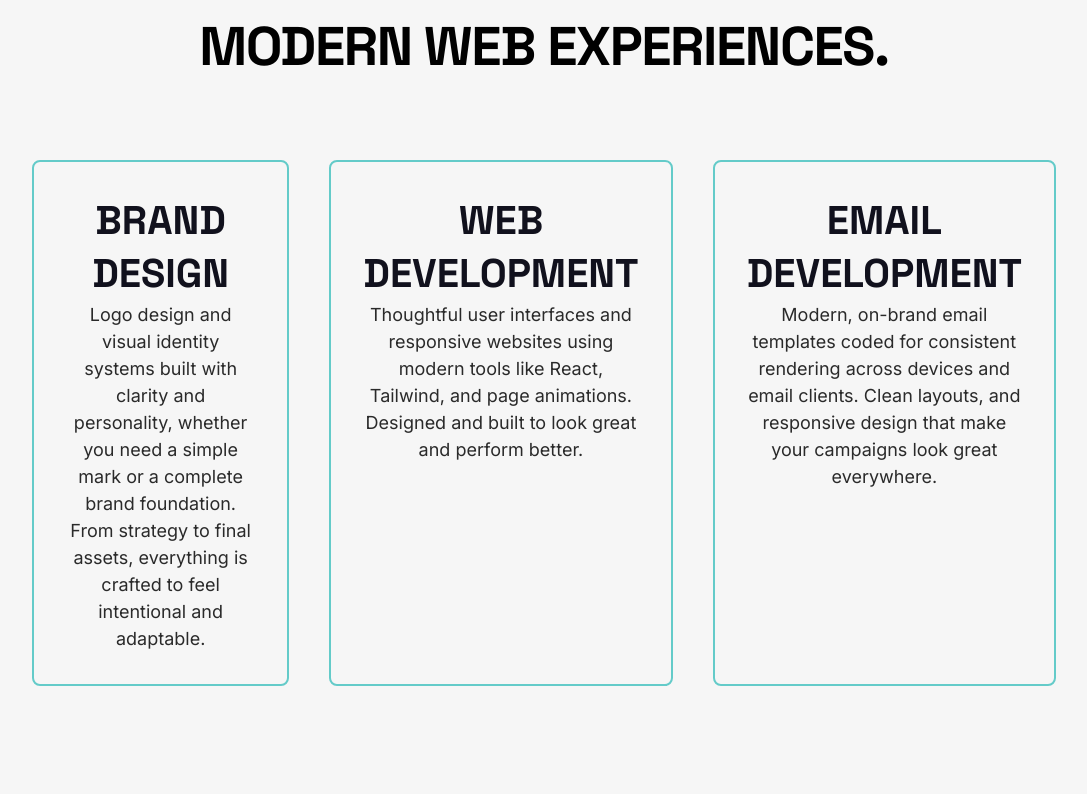
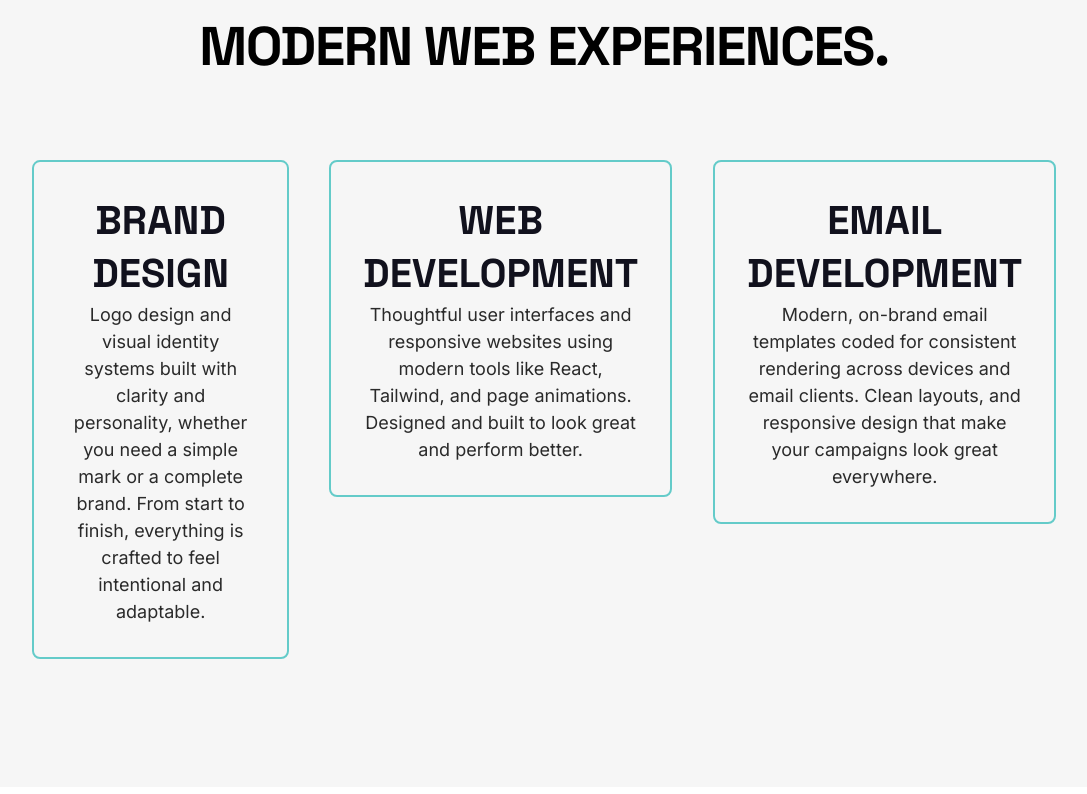
Before and after one commit to tiagocostarebelo/reactjs-tiagocr-portfolio, a React (Vite) app: page / in a window 1280 px wide. Shown: the part 1006-1800 px from the top of the page, without its empty margins (96-1183 px from the left). Built offline with nearby package versions, Linux system fonts and the light colour scheme.

Commit message:
feat(animations): add FadeIn component and apply to homepage sections

```diff
--- /dev/null
+++ b/src/components/animation/FadeIn.jsx
@@ -0,0 +1,81 @@
+import { useEffect, useRef, useState } from "react";
+
+const FadeIn = ({
+    children,
+    delay = 0,
+    className = "",
+    direction = "up",
+    once = true,
+    threshold = 0.1,
+    rootMargin = "0px 0px -10% 0px",
+}) => {
+    const [isVisible, setIsVisible] = useState(false);
+    const domRef = useRef(null);
+
+    useEffect(() => {
+        // Respect reduced motion
+        const prefersReducedMotion = window.matchMedia?.(
+            "(prefers-reduced-motion: reduce)"
+        )?.matches;
+
+        if (prefersReducedMotion) {
+            setIsVisible(true);
+            return;
+        }
+
+        const element = domRef.current;
+        if (!element) return;
+
+        const observer = new IntersectionObserver(
+            ([entry]) => {
+                if (entry.isIntersecting) {
+                    setIsVisible(true);
+                    if (once) observer.unobserve(entry.target);
+                } else if (!once) {
+                    setIsVisible(false);
+                }
+            },
+            { threshold, rootMargin }
+        );
+
+        observer.observe(element);
+
+        return () => observer.disconnect();
+    }, [once, threshold, rootMargin]);
+
+    const translateClass =
+        direction === "up"
+            ? isVisible
+                ? "translate-y-0"
+                : "translate-y-8"
+            : direction === "down"
+                ? isVisible
+                    ? "translate-y-0"
+                    : "-translate-y-8"
+                : direction === "left"
+                    ? isVisible
+                        ? "translate-x-0"
+                        : "translate-x-8"
+                    : direction === "right"
+                        ? isVisible
+                            ? "translate-x-0"
+                            : "-translate-x-8"
+                        : "";
+
+    return (
+        <div
+            ref={domRef}
+            className={[
+                "transition-all duration-700 ease-out will-change-transform",
+                isVisible ? "opacity-100" : "opacity-0",
+                translateClass,
+                className,
+            ].join(" ")}
+            style={{ transitionDelay: `${delay}ms` }}
+        >
+            {children}
+        </div>
+    );
+};
+
+export default FadeIn;
--- a/src/components/sections/Contact.jsx
+++ b/src/components/sections/Contact.jsx
@@ -1,5 +1,6 @@
 import React from 'react'
 import Button from '../ui/Button'
+import FadeIn from '../animation/FadeIn'
 
 const Contact = ({
     heading = "Let's build something great!",
@@ -10,11 +11,15 @@ const Contact = ({
 
     return (
         <section className={`w-full h-auto py-24 ${bg} text-center`}>
-            <h2 className="text-2xl md:text-3xl font-bold text-black-rich tracking-tight leading-tight uppercase mb-6">{heading}</h2>
-            <p className="text-base text-gray-dark">{text}</p>
+            <FadeIn>
+                <h2 className="text-2xl md:text-3xl font-bold text-black-rich tracking-tight leading-tight uppercase mb-6">{heading}</h2>
+                <p className="text-base text-gray-dark">{text}</p>
+            </FadeIn>
 
             <div className="mt-12 md:mt-14">
-                <Button as="link" to="/contact" className="btn-secondary">{buttonLabel}</Button>
+                <FadeIn delay={180}>
+                    <Button as="link" to="/contact" className="btn-secondary">{buttonLabel}</Button>
+                </FadeIn>
             </div>
         </section>
     )
--- a/src/components/sections/FeaturedProjects.jsx
+++ b/src/components/sections/FeaturedProjects.jsx
@@ -1,17 +1,23 @@
 import React from 'react'
 import Button from '../ui/Button'
 import ProjectCard from '../ui/ProjectCard'
+import FadeIn from "../animation/FadeIn"
 
 const FeaturedProjects = ({ projectDetails }) => {
     return (
         <section className="w-full h-auto flex flex-col text-center py-24">
-            <h2 className="text-2xl md:text-3xl font-bold tracking-tight leading-tight uppercase mb-24">A selection of recent work from brand identity, web design, and web development</h2>
+            <FadeIn>
+                <h2 className="text-2xl md:text-3xl font-bold tracking-tight leading-tight uppercase mb-24">A selection of recent work from brand identity, web design, and web development</h2>
+
+            </FadeIn>
             <div className="grid grid-cols-1 md:grid-cols-3 gap-12 mb-12">
-                {projectDetails
-                    .filter(proj => proj.featured)
-                    .map(proj => <ProjectCard key={proj.id} project={proj} />)}
+                {projectDetails.map((proj, index) =>
+                    <FadeIn key={proj.id} delay={index * 120} className="h-full">
+                        <ProjectCard project={proj} />
+                    </FadeIn>
+                )}
             </div>
-            <div className="items-right">
+            <div className="flex justify-end">
                 <Button as="link" to="/portfolio" className="btn-primary w-full md:w-auto">View full Portfolio</Button>
             </div>
         </section>
--- a/src/components/sections/Hero.jsx
+++ b/src/components/sections/Hero.jsx
@@ -7,7 +7,7 @@ const Hero = () => {
             <div className="w-full h-[80dvh] flex flex-col items-left justify-center">
                 <h2 className="text-2xl md:text-3xl tracking-tight leading-tight font-bold uppercase">I design distinctive brands<br />  and build modern websites.</h2>
                 <p className="text-base mt-4">Brand identity & Web Development for businesses, <br />creators and founders who want to stand out.</p>
-                <div className="flex flex-col md:flex-row space-y-16 md:space-x-16 md:space-y-0 mt-16 transition-all duration-500">
+                <div className="flex flex-col md:flex-row space-y-6 md:space-x-16 md:space-y-0 mt-16 transition-all duration-500">
                     <Button as="link" to="/portfolio" className="btn-primary">View My Work</Button>
                     <Button as="link" to="/contact" className="btn-secondary">Get in Touch</Button>
                 </div>
--- a/src/components/sections/Services.jsx
+++ b/src/components/sections/Services.jsx
@@ -1,14 +1,19 @@
 import React from 'react'
 import ServiceCard from '../ui/ServiceCard'
 import services from '../../content/services'
+import FadeIn from "../animation/FadeIn"
 
 const Services = () => {
     return (
         <section className="w-full h-auto text-center py-24 bg-gray-light">
-            <h2 className="text-2xl md:text-3xl font-bold tracking-tight leading-tight uppercase mb-12">I help businesses elevate their brands with strong visuals and modern web experiences.</h2>
+            <FadeIn>
+                <h2 className="text-2xl md:text-3xl font-bold tracking-tight leading-tight uppercase mb-12">I help businesses elevate their brands with strong visuals and modern web experiences.</h2>
+            </FadeIn>
             <div className="flex flex-col lg:flex-row gap-x-10">
-                {services.map(({ title, description }) => (
-                    <ServiceCard key={title} title={title} description={description} borderColor='border-teal' />
+                {services.map(({ title, description }, index) => (
+                    <FadeIn key={title} delay={index * 120} className="flex-1">
+                        <ServiceCard title={title} description={description} borderColor='border-teal' />
+                    </FadeIn>
                 ))}
 
             </div>
--- a/src/components/sections/FeaturedProject.jsx
+++ b/src/components/ui/FeaturedProject.jsx
@@ -1,5 +1,5 @@
 import React from 'react'
-import Button from '../ui/Button'
+import Button from './Button'
 
 const FeaturedProject = ({ project }) => {
     return (
--- a/src/content/services.js
+++ b/src/content/services.js
@@ -1,7 +1,7 @@
 const services = [
     {
         title: "Brand Design",
-        description: "Logo design and visual identity systems built with clarity and personality, whether you need a simple mark or a complete brand foundation. From strategy to final assets, everything is crafted to feel intentional and adaptable."
+        description: "Logo design and visual identity systems built with clarity and personality, whether you need a simple mark or a complete brand. From start to finish, everything is crafted to feel intentional and adaptable."
     },
     {
         title: "Web Development",
--- a/src/pages/homePage.jsx
+++ b/src/pages/homePage.jsx
@@ -10,7 +10,7 @@ const HomePage = () => {
     return (
         <>
             <Hero />
-            {projectDetails.length < 1 ? <></> :
+            {projectDetails.length > 0 &&
                 <FeaturedProjects projectDetails={filteredFeatured} />
             }
             <Services />
--- a/src/pages/portfolioPage.jsx
+++ b/src/pages/portfolioPage.jsx
@@ -3,7 +3,7 @@ import Button from '../components/ui/Button';
 import projectDetails from '../content/projects';
 import ProjectCard from '../components/ui/ProjectCard';
 import Contact from '../components/sections/Contact';
-import FeaturedProject from '../components/sections/FeaturedProject';
+import FeaturedProject from '../components/ui/FeaturedProject';
 import CategoriesFilter from '../components/ui/CategoriesFilter';
 import SectionsHero from '../components/sections/SectionsHero';
 
```
Also changed, not shown: src/components/sections/About.jsx (+17 -5 lines), 1 other file (tests, documents, lock files or other folders).
